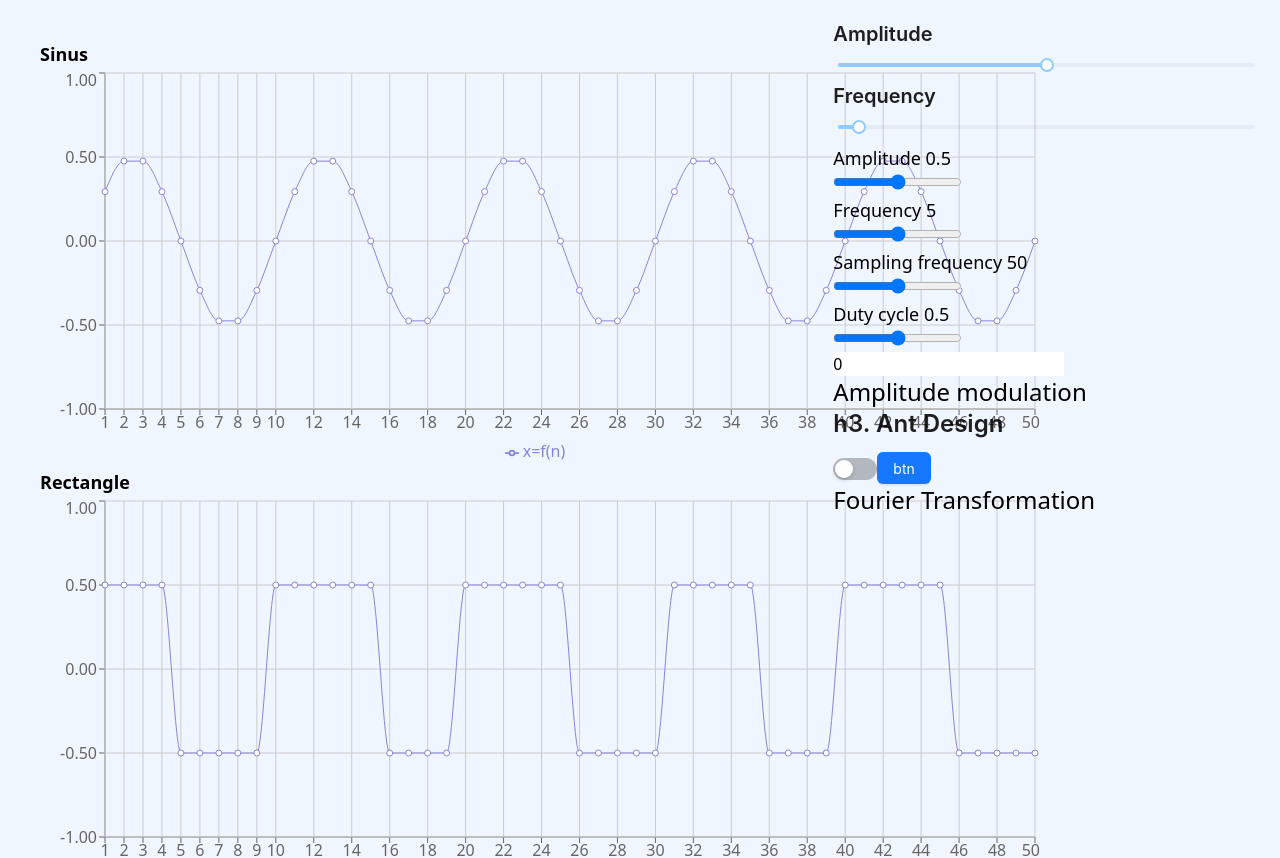
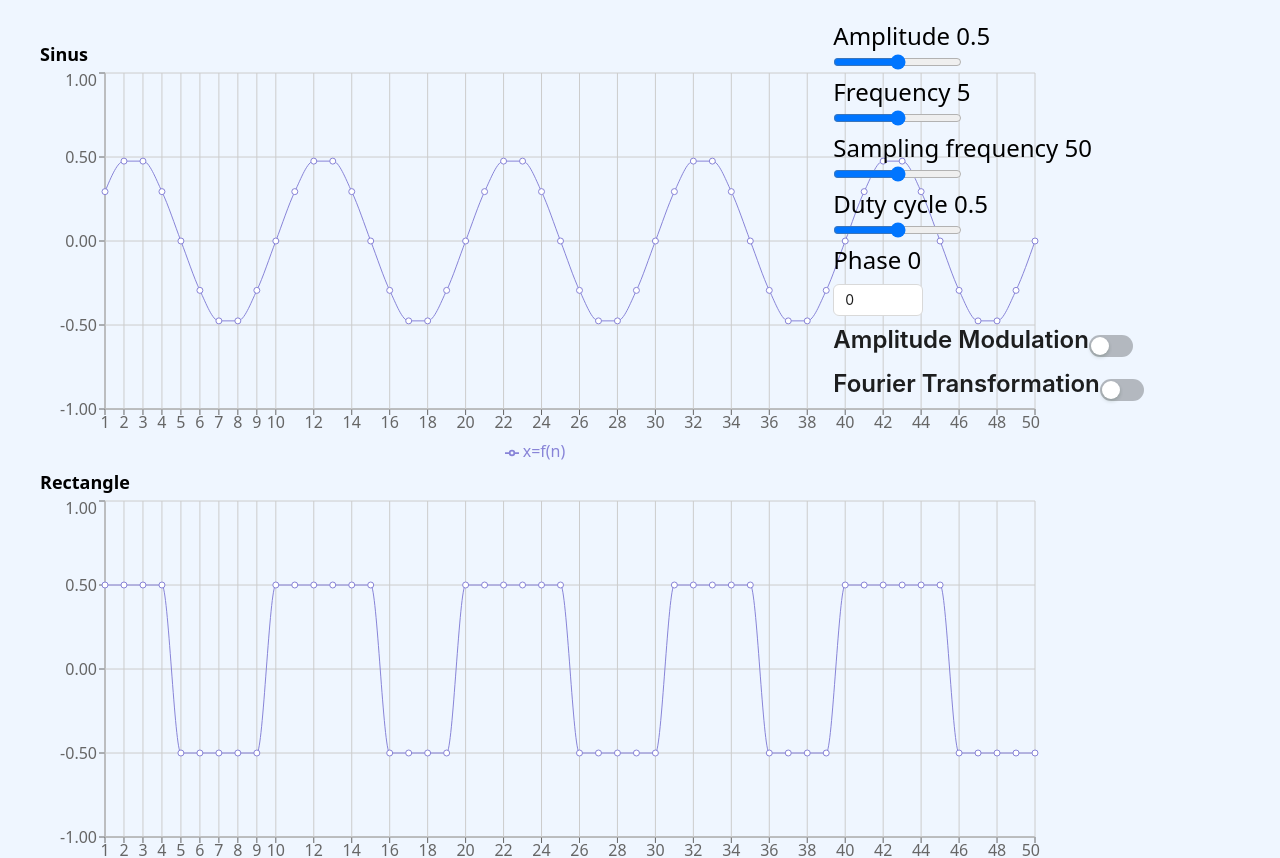
Before and after one commit to NBogomolski/DSP, a React (Vite) app in the folder Lab1/: page / in a window 1280 px wide. Shown: the top 858 px of the page. Built offline with nearby package versions, Linux system fonts and the light colour scheme.

Commit message:
feat: more beautiful ui

```diff
--- a/Lab1/src/App.jsx
+++ b/Lab1/src/App.jsx
@@ -2,7 +2,7 @@ import { useState} from 'react'
 import Plot from './Plot.jsx'
 import './App.css'
 import { Label, RangeSlider, TextInput, ToggleSwitch } from "flowbite-react";
-import { Switch, Button, Flex, Typography, Slider } from 'antd';
+import { Switch, Flex, Typography, InputNumber } from 'antd';
 import { StyleProvider } from "@ant-design/cssinjs";
 
 const {Title} = Typography;
@@ -131,7 +131,7 @@ function App() {
     <div className="bg-blue-50 p-5 h-full">
       <div className="flex flex-row justify-end">
         <div className="flex flex-col w-2/6 fixed z-50">
-          <StyleProvider hashPriority="high">
+          {/* <StyleProvider hashPriority="high">
             <Flex justify="space-around" vertical>
               <div>
                 <Title level={4}>Amplitude</Title>
@@ -142,12 +142,12 @@ function App() {
                 <Slider defaultValue={frequency} />
               </div>
             </Flex>
-          </StyleProvider>
+          </StyleProvider> */}
           <Label
             htmlFor="amplitude"
             value={"Amplitude " + amplitude}
             color="black"
-            className="text-lg"
+            className="text-2xl"
           />
           <RangeSlider
             id="amplitude"
@@ -158,7 +158,7 @@ function App() {
             htmlFor="frequency"
             value={"Frequency " + frequency}
             color="black"
-            className="text-lg"
+            className="text-2xl"
           />
           <RangeSlider
             id="frequency"
@@ -169,7 +169,7 @@ function App() {
             htmlFor="sampling-frequency"
             value={"Sampling frequency " + samplingFrequency}
             color="black"
-            className="text-lg"
+            className="text-2xl"
           />
           <RangeSlider
             id="sampling-frequency"
@@ -180,36 +180,52 @@ function App() {
             htmlFor="duty-cycle"
             value={"Duty cycle " + dutyCycle}
             color="black"
-            className="text-lg"
+            className="text-2xl"
           />
           <RangeSlider
             id="sampling-frequency"
             sizing="lg"
             onChange={(e) => setDutyCycle(e.target.value / 100)}
           />
-          <TextInput
+          {/* <TextInput
             placeholder="phi0"
             type="number"
             value={phase0}
             onChange={(e) => setPhase0(e.target.value)}
+          /> */}
+          <Label
+            value={"Phase 0"}
+            color="black"
+            className="text-2xl"
+          />
+          <InputNumber
+            className='my-2'
+            placeholder="phi0"
+            min={0}
+            max={100}
+            value={phase0}
+            onChange={(value) => setPhase0(value)}
           />
           <div>
             <StyleProvider hashPriority={"high"}>
-              <ToggleSwitch
+              {/* <ToggleSwitch
                 className="text-2xl"
                 id="amplitude-modulation"
                 label="Amplitude modulation"
                 checked={isAmplitudeModulated}
                 onChange={() => setIsAmplitudeModulated(!isAmplitudeModulated)}
-              />
-              <Title level={3}>h3. Ant Design</Title>
+              /> */}
+              <Flex align="center">
+                <Title level={3}>Amplitude Modulation</Title>
                 <Switch
                   id="amplitude-modulation"
                   label="Amplitude modulation"
                   checked={isAmplitudeModulated}
-                onChange={() => setIsAmplitudeModulated(!isAmplitudeModulated)}
+                  onChange={() =>
+                    setIsAmplitudeModulated(!isAmplitudeModulated)
+                  }
                 />
-              <Button type="primary">btn</Button>
+              </Flex>
             </StyleProvider>
           </div>
           {isAmplitudeModulated && (
@@ -245,13 +261,22 @@ function App() {
               />
             </>
           )}
-          <ToggleSwitch
+          {/* <ToggleSwitch
             className="text-2xl"
             id="fourier-transformation"
             label="Fourier Transformation"
             checked={isFourierTransformed}
             onChange={() => setIsFourierTransformed(!isFourierTransformed)}
+          /> */}
+          <Flex align="center">
+            <Title level={3}>Fourier Transformation</Title>
+            <Switch
+              id="fourier-transformation"
+              label="Fourier Transformation"
+              checked={isFourierTransformed}
+              onChange={() => setIsFourierTransformed(!isFourierTransformed)}
             />
+          </Flex>
         </div>
         <div className="flex flex-col flex-grow p-5 w-fit self-end">
           <Plot data={sinusData} formula={"x=f(n)"} chartName={"Sinus"}></Plot>
```
Lines whose indentation alone changed are shown as unchanged.
